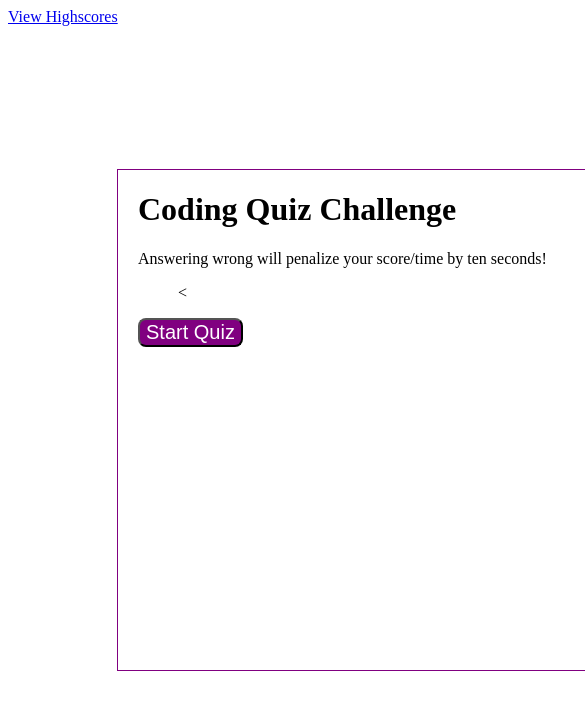
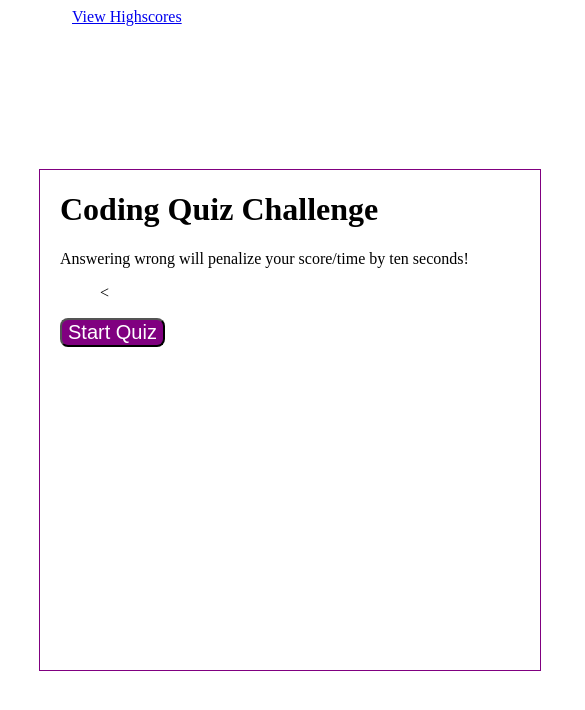
Before and after one commit to bvsswave/Week-4, a plain HTML site: page index.html in a window 390 px wide. Shown: the top 710 px of the page, 585 px wide, since content can reach past the window. Drawn offline with Linux system fonts and the light colour scheme.

Commit message:
updated css, few issues

```diff
--- a/assets/css/style.css
+++ b/assets/css/style.css
@@ -84,80 +84,48 @@ li {
     font-size: 18px;
     color: white;
 }
-/* body {
-    background-color: #1b1249;
-    padding: 40px;
+
+#createDiv {
+    margin-top: 20px;
+    border-top: 1px solid lightgray;
 }
 
-  header {
-      width: 100%;
-      background-color: #1b1249;
+@media screen and (max-width: 786px) {
+    body {
+        max-width: 786px;
     }
 
-  header div {
-      margin: 25px;
-      font-size: 30px;
-      color: #CA9116;
+    #wrapper {
+        position: absolute;
+        left: 20%;
     }
 
-  #timing {
-      display: inline-block;
-      text-align: left;
+    a {
+        margin-left: 20%;
     }
 
-  #high-score a {
-      text-decoration: none;
-      color: inherit;
+    #goBack {
+
+        position: relative;
+        left: 55%;
     }
 
-  #start-page,
-  #qa-page,
-  #results {
-      margin: auto;
-      width: 50%;
-      height: 75%;
-      text-align: center;
-      line-height: 100px;
-      background-color:#CA9116;
-      border: #C60DD3;
-      border-radius: 25px;
+    #clear {
+
+        position: relative;
+        right: 5%;
     }
 
-  body h1 {
-      font-size: 120px;
-      color: #BA473B;
+    @media screen and (max-width: 640px) {
+        body {
+            min-width: 640px;
+        }
+        #wrapper {
+            position: absolute;
+            left: 10%;
+        }
+        a {
+            margin-left: 10%;
         }
 
-  body h2,
-  h3 {
-      font-size: 3opx;
-      color: #BA473B;
     }
-
-  button {
-      font-size: 32px;
-      color: #CA9116;
-      border-radius: 10px;
-      margin: 20px;
-  }
-
-.btn {
-    width: 80%;
-}
-
-input {
-    border-radius: 10px;
-    text-decoration: none;
-    font-size: 20px;
-    color: #CA9116;
-    background-color: #1b1249;
-    border: #C60DD3 2px solid;
-}
-
-.hide {
-    display:none;
-}
-
-.show {
-    display:block;
-} */
```
Lines whose indentation alone changed are shown as unchanged.
